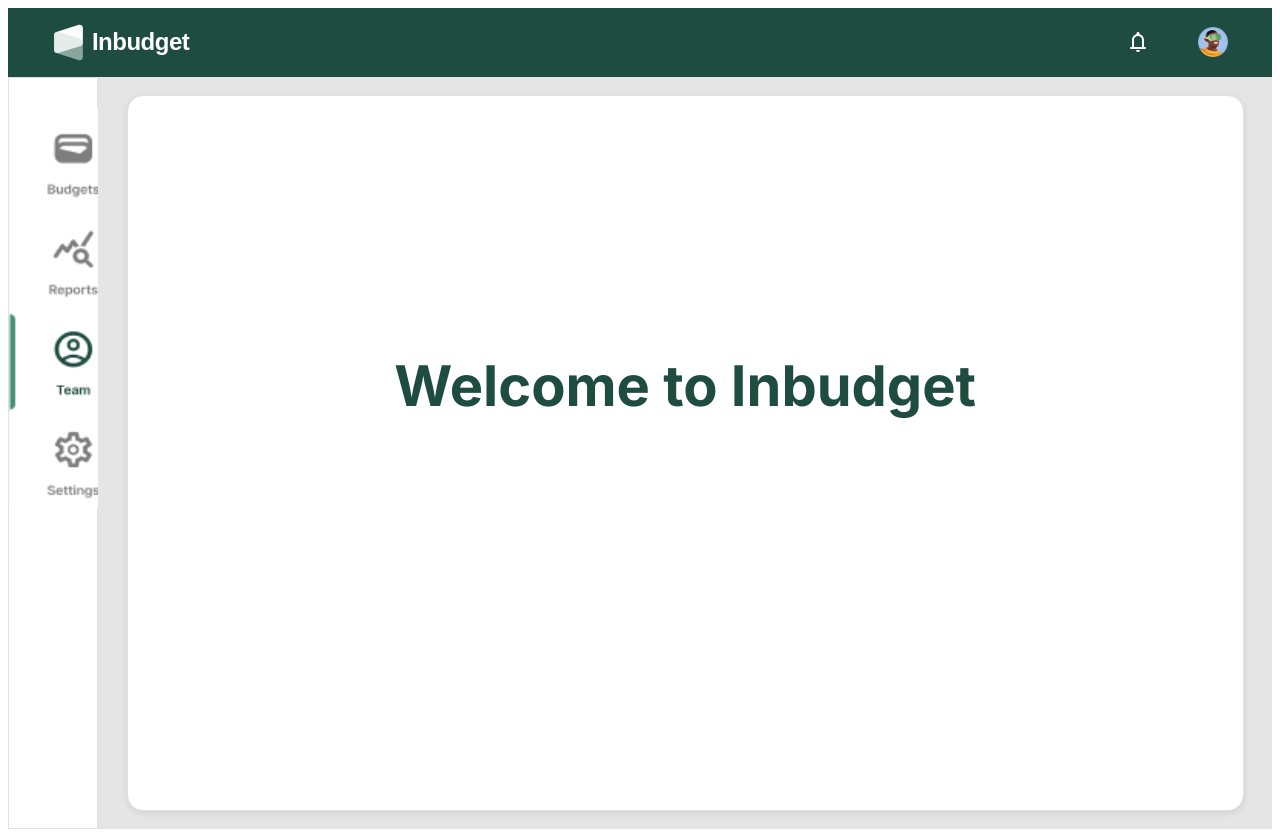
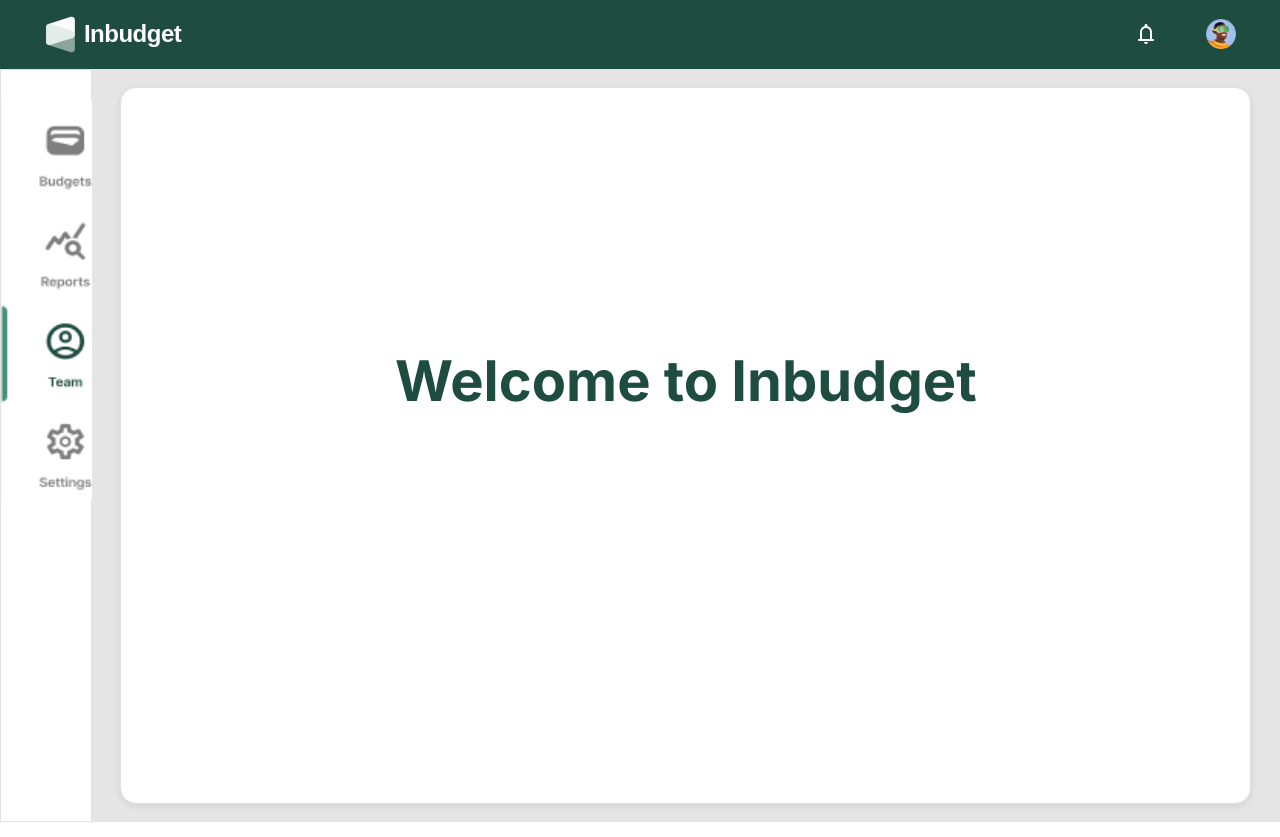
Before and after one commit to intive/patronage2023-js, a Next.js app in the folder apps/web/: page /welcome-page in a window 1280 px wide. Built offline with nearby package versions, Linux system fonts and the light colour scheme.

Commit message:
styles: changed styles for removing gaps in body on welcome page #P23-70

```diff
--- /dev/null
+++ b/apps/web/app/css/body.css
@@ -0,0 +1,4 @@
+body{
+    margin:0;
+    height:94.1vh;
+}
--- a/apps/web/app/layout.tsx
+++ b/apps/web/app/layout.tsx
@@ -18,10 +18,12 @@ const inter = Inter({
 const Main = styled.div`
   display: flex;
   justify-content: space-between;
+  height:100%;
 `
 
 const Content = styled.div`
   flex-grow: 1;
+  flex-basis:100%;
 `
 
 export default function RootLayout({ children }: LayoutProps) {
--- a/apps/web/app/welcome-page/page.tsx
+++ b/apps/web/app/welcome-page/page.tsx
@@ -2,6 +2,7 @@
 
 import styled from "styled-components"
 import { Card } from "ui";
+import "../css/body.css"
 
 const TypoStyled = styled.h1`
     display:flex;
@@ -16,7 +17,7 @@ const CardWrapperStyled = styled.div`
     justify-content: center;
     align-items: center;
     background-color:#E5E5E5;
-    height:94vh;
+    height:100%;
 `
 export default function WelcomePage() {
     return (
```
